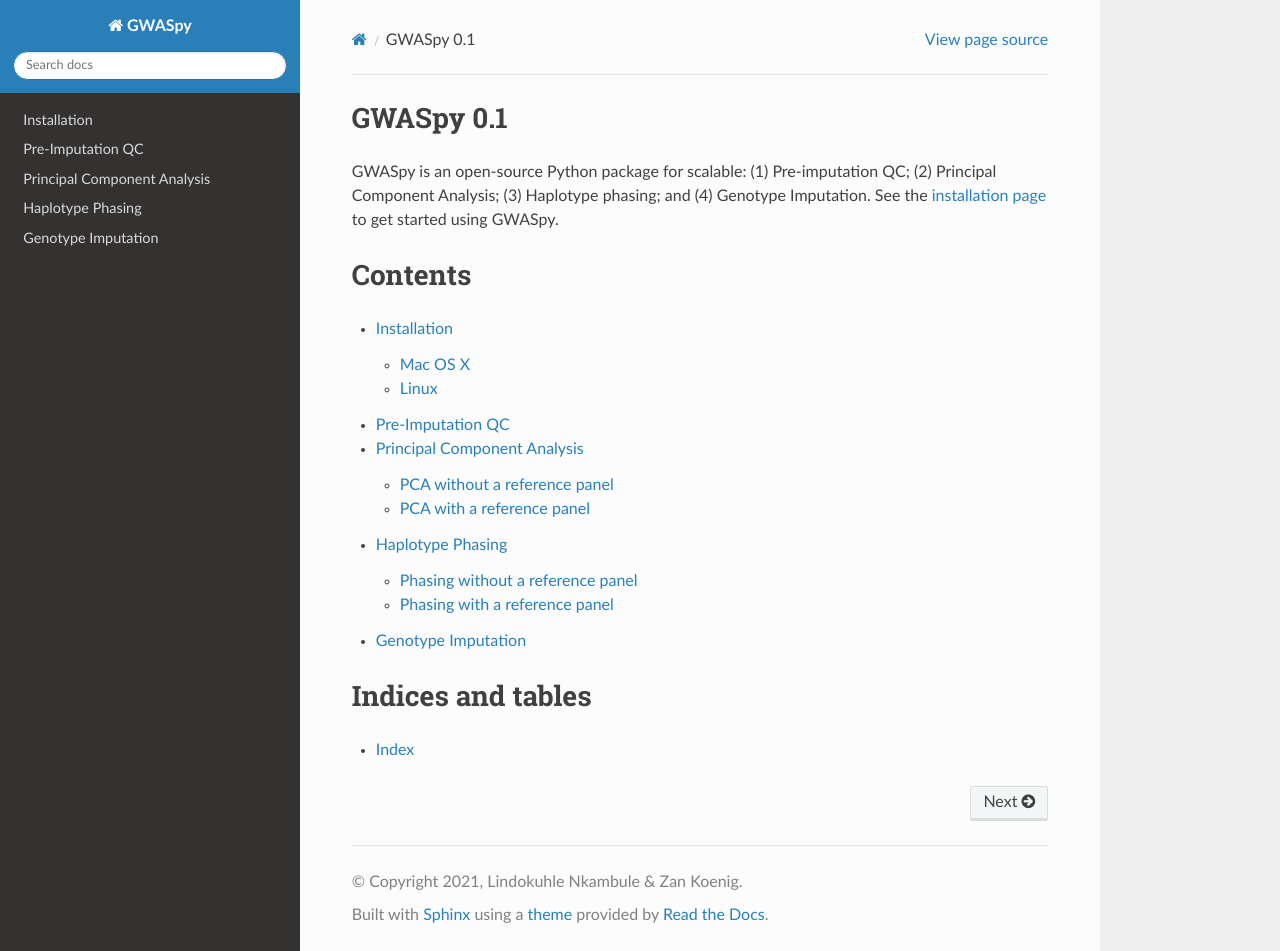
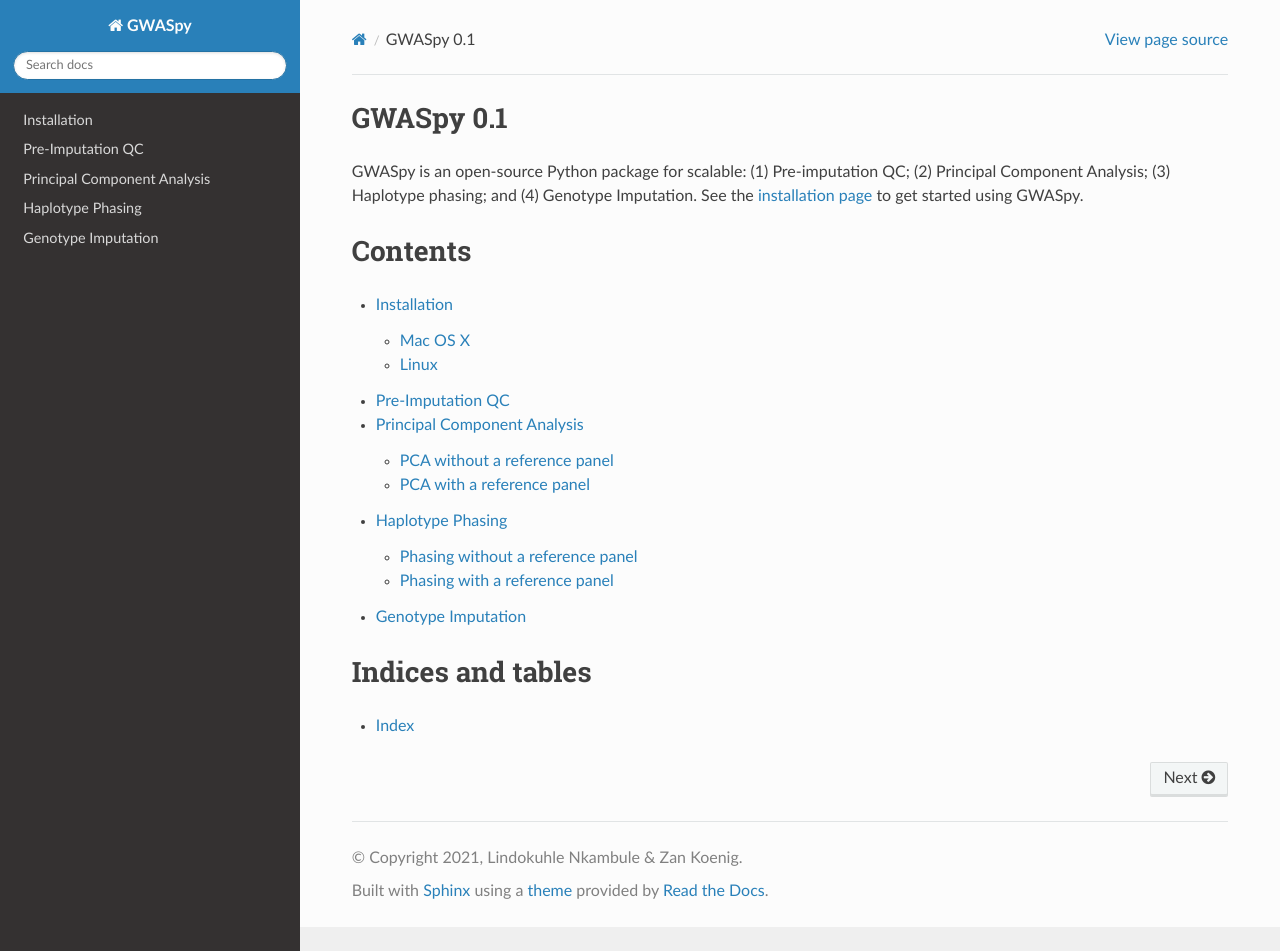
Before and after one commit to atgu/GWASpy, a Sphinx documentation site: the page built from docs/index.rst, in a window 1280 px wide and 951 px high. Built offline with Sphinx 7.4.7 and the Read the Docs theme 2.0.0, drawn with Linux system fonts in a browser that asks for light colours.

Commit message:
increase page width

```diff
--- /dev/null
+++ b/docs/_static/custom.css
@@ -0,0 +1,3 @@
+.wy-nav-content {
+    max-width: none;
+}
--- a/docs/conf.py
+++ b/docs/conf.py
@@ -53,3 +53,7 @@
 # relative to this directory. They are copied after the builtin static files,
 # so a file named "default.css" will overwrite the builtin "default.css".
 html_static_path = ['_static']
+
+html_css_files = [
+    'custom.css',
+]
```
